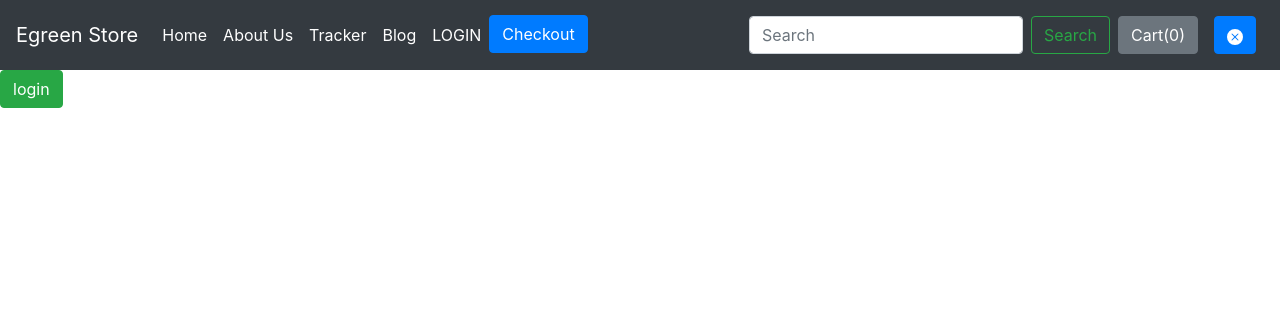
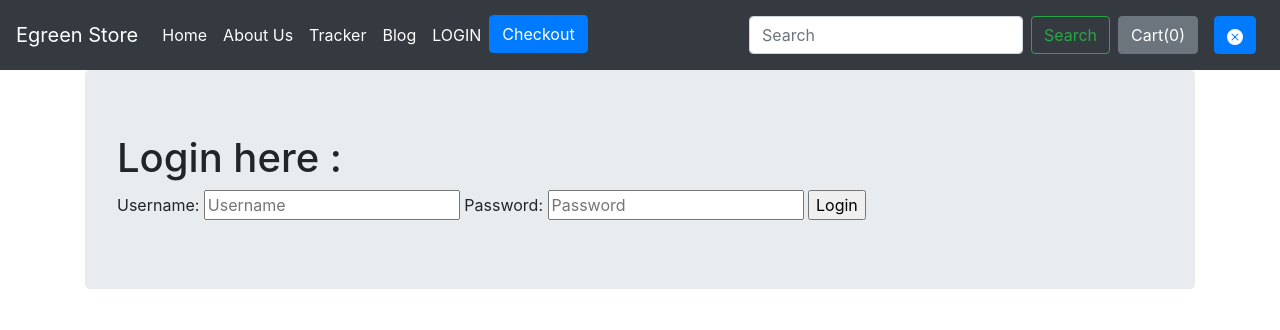
Before and after one commit to vishnu-trace/eGreen-Store, a Django app: page /login/ in a window 1280 px wide. Shown: the top 330 px of the page. Run offline with Django 3.2, Linux system fonts and the light colour scheme; some libraries are stand-ins or nearby versions.

Commit message:
fixed typos -1

```diff
--- a/shop/templates/shop/login.html
+++ b/shop/templates/shop/login.html
@@ -2,11 +2,20 @@
 
 {% block title%} Register - Egreen Store{% endblock %}
 {% block body %}
-<form method="POST" class="form-group">
-        {% csrf_token %}
-        {{ form.as_p }}
-        <button type="submit" class="btn btn-success">login</button>
-    </form>
+ <div class="container">
+    <div class="jumbotron">
+      <h1>Login here :</h1>
+<form method="post" action="{% url 'dappx:user_login' %}">
+          {% csrf_token %}
+          {# A more "HTML" way of creating the login form#}
+          <label for="username">Username:</label>
+          <input type="text" name="username" placeholder="Username">
+<label for="password">Password:</label>
+          <input type="password" name="password" placeholder="Password">
+<input type="submit" name="" value="Login">
+</form>
+</div>
+  </div>
 {% endblock %}
 {% block js %}
 <script>
```
